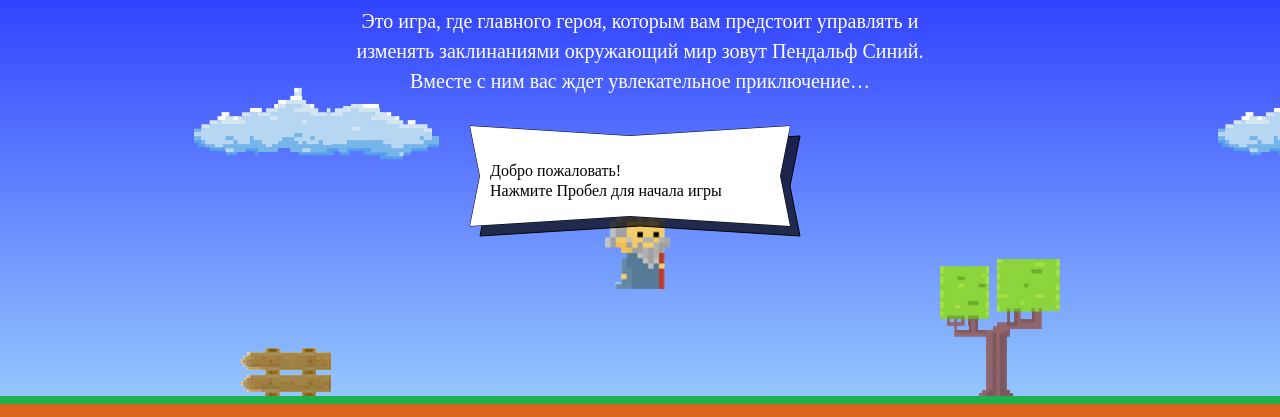
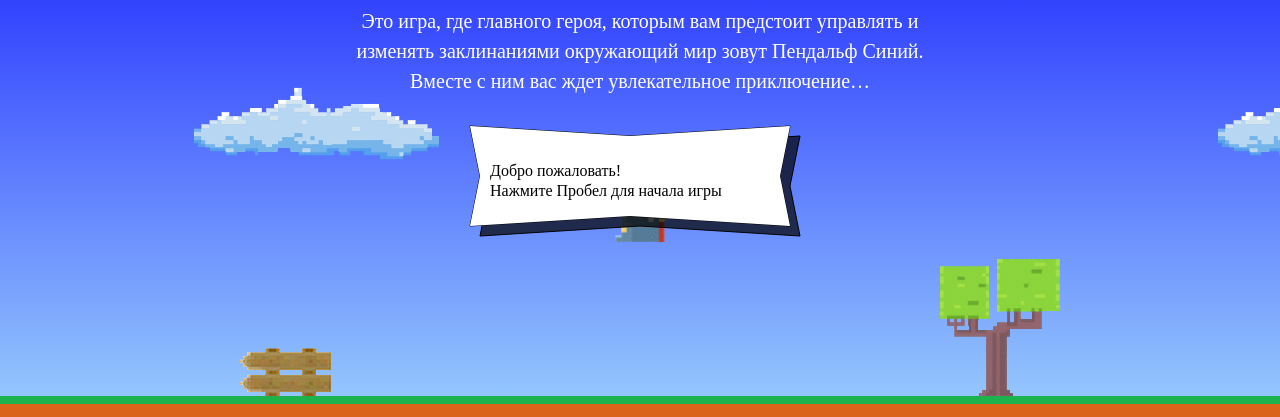
Before and after one commit to bezbee/791259-code-and-magick, a website: page index.html in a window 1280 px wide. Shown: the part 203-620 px from the top of the page. Drawn offline with Linux system fonts and the light colour scheme; a web font is replaced by a local one.

Commit message:
Подкорректировала расчет высоты

```diff
--- a/index.html
+++ b/index.html
@@ -195,7 +195,7 @@ var getWizardX = function(width) {
     return width / 2 - wizardWidth / 2;
 }
 var getWizardY = function(height){
-  return height * 0.33;
+  return height * 0.33 - getWizardHeight(wizardWidth)/2;
 }
 </script>
 <script src="js/game.js"></script>
```
